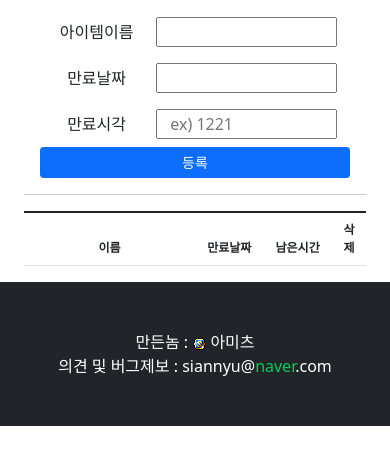
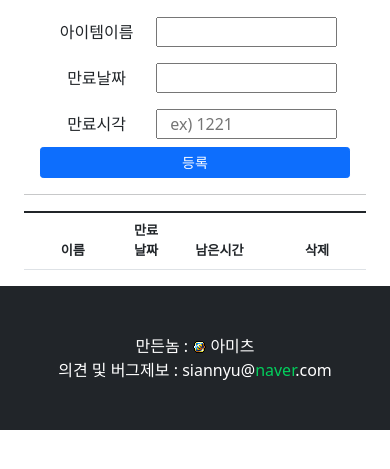
Before and after one commit to meplication/lab, a plain HTML site: page itemmanagement/index.html in a window 390 px wide. Shown: the part 63-532 px from the top of the page. Drawn offline with nearby package versions, Linux system fonts and the light colour scheme.

Commit message:
fix layout

```diff
--- a/itemmanagement/index.html
+++ b/itemmanagement/index.html
@@ -54,12 +54,12 @@
                 <button id="btn_regist" class="col-12 col-lg-1 btn btn-primary btn-sm">등록</button>
             </div>
             <hr>
-            <table class="table">
+            <table class="table w-100">
                 <colgroup>
-                    <col style="width: 50%;" />
-                    <col style="width: 20%;" />
-                    <col style="width: 20%;" />
-                    <col style="width: 10%;" />
+                    <col />
+                    <col />
+                    <col />
+                    <col />
                 </colgroup>
                 <thead>
                     <tr>
--- a/itemmanagement/script.js
+++ b/itemmanagement/script.js
@@ -89,7 +89,7 @@ $(function () {
                 <td>${i["date"]}<br>${replaceTime(i["time"])}</td>
                 <td data-date="${i["eDate"]}" class="remaining_time"></td>
                 <td>
-                    <button class="btn_delete btn btn-danger">삭제</button>
+                    <button class="btn_delete btn btn-danger btn-sm">삭제</button>
                 </td>
             </tr>`;
       $(".table tbody").append(content);
@@ -145,7 +145,7 @@ $(function () {
               <td>${$date.val()}<br>${replaceTime($time.val())}</td>
               <td data-date="${eDate}" class="remaining_time"></td>
               <td>
-                  <button class="btn_delete btn btn-danger">삭제</button>
+                  <button class="btn_delete btn btn-danger btn-xs">삭제</button>
               </td>
           </tr>`;
 
--- a/itemmanagement/style.css
+++ b/itemmanagement/style.css
@@ -1,19 +1,35 @@
-@media (min-width: 376px) {
-    .table{
-        font-size: 0.75rem;
+@media (max-width: 480px) {
+    .table {
+        font-size: 0.825rem;
     }
 }
 
-@media (min-width: 992px) {
+@media (max-width: 360px) {
     .table {
-        font-size: 1rem;
+        font-size: 0.725rem;
     }
+}
 
-}
 
 .table {
     text-align: center;
     vertical-align: middle;
+}
+
+col:nth-child(1) {
+    width: 20%;
+}
+
+col:nth-child(2) {
+    width: 10%;
+}
+
+col:nth-child(3) {
+    width: 20%;
+}
+
+col:nth-child(4) {
+    width: 20%;
 }
 
 .name_zone {
```
